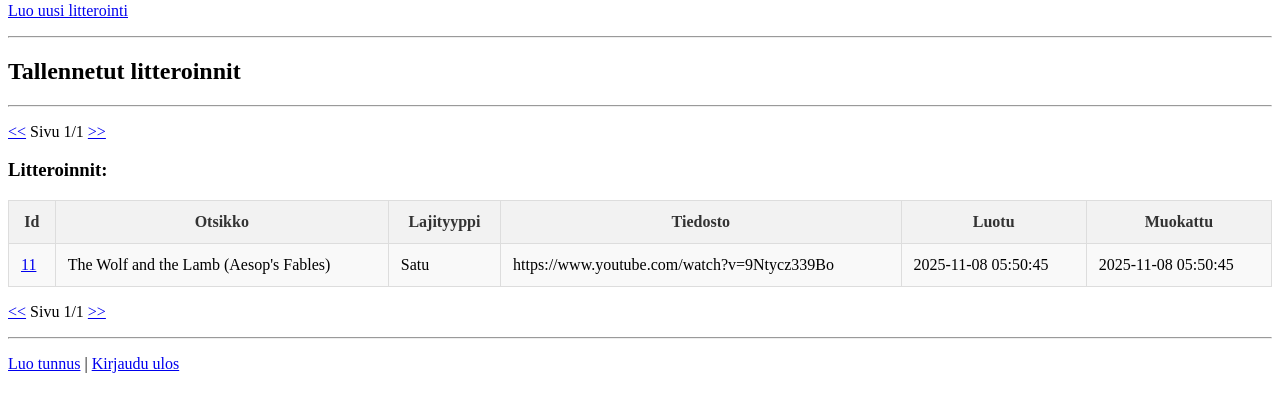
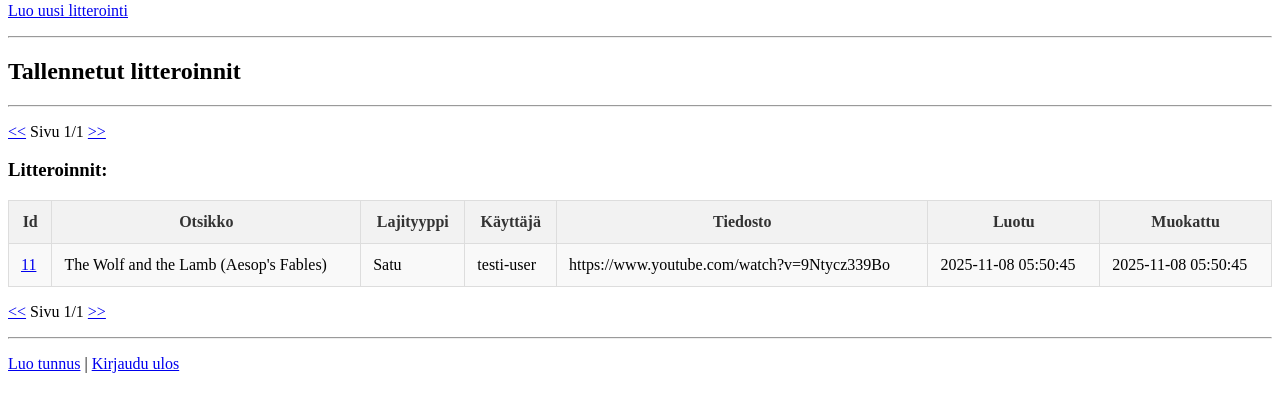
Before and after one commit to jduude/Ai-litteroinnit, a Flask app: page / in a window 1280 px wide. Shown: the part 249-661 px from the top of the page. Run offline with Flask 3, Linux system fonts and the light colour scheme; the visitor is signed in with stand-in values (Sample User, id 1); data comes from the database, SQL or seed files in the repository.

Commit message:
add user name to listing

```diff
--- a/templates/transcriptions_table_listing.html
+++ b/templates/transcriptions_table_listing.html
@@ -44,6 +44,7 @@
         <th>Id</th>
         <th>Otsikko</th>
         <th>Lajityyppi</th>
+        <th>Käyttäjä</th>
         <th>Tiedosto</th>
         <th>Luotu</th>
         <th>Muokattu</th>
@@ -55,6 +56,7 @@
         <td><a href="/transcription/{{ t.id }}"> {{ t.id }} </a></td>
         <td> {{ t.title }} </td>
         <td> {{ t.genre }} </td>
+        <td> {{ t.username }} </td>
         <td> {{ t.source_path }} </td>
         <td> {{ t.created }} </td>
         <td> {{ t.last_modified }} </td>
```
